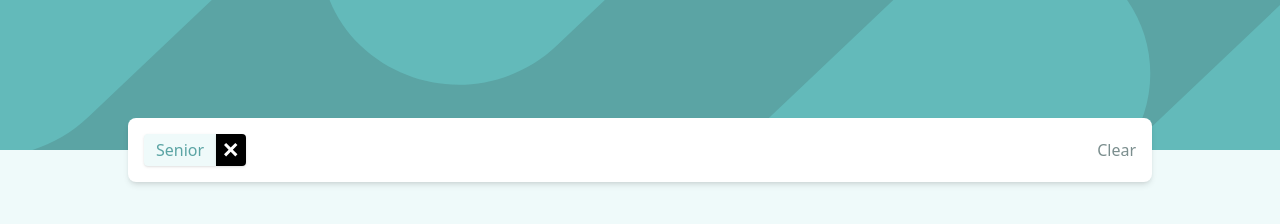
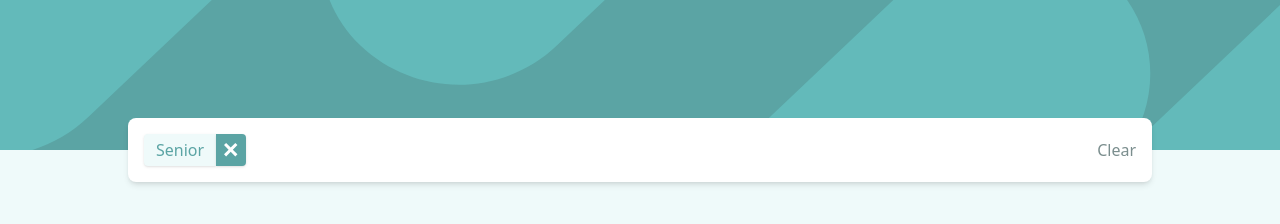
Before and after one commit to Imoyemi-1/Static-job-filtering-app, a React (Vite) app: page / in a window 1280 px wide. Both pictures are taken after a click on the item "Senior". Shown: the top 224 px of the page. Built offline with nearby package versions, Linux system fonts and the light colour scheme.

Commit message:
style: adjust filter remove button background color and hover effect

```diff
--- a/src/components/mainPage.jsx
+++ b/src/components/mainPage.jsx
@@ -74,7 +74,7 @@ function MainPage() {
                   onClick={() => {
                     setJobFilter((prev) => prev.filter((f) => f !== job));
                   }}
-                  className='p-1 bg-black rounded-br-sm rounded-tr-sm shadow-sm px-2'
+                  className='p-1 bg-green-c-400 hover:bg-green-c-900 cursor-pointer duration-300 ease-in-out transition-colors rounded-br-sm rounded-tr-sm shadow-sm px-2'
                 >
                   <img src='/images/icon-remove.svg' alt='remove-icon' />
                 </button>
```
